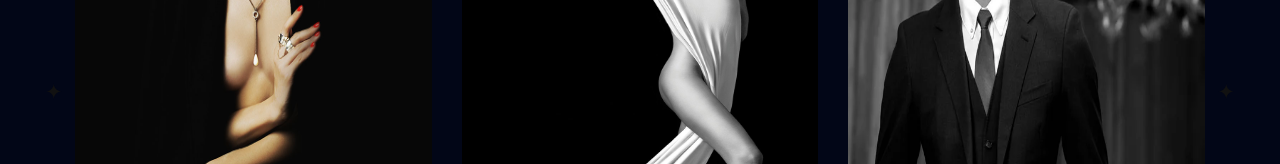
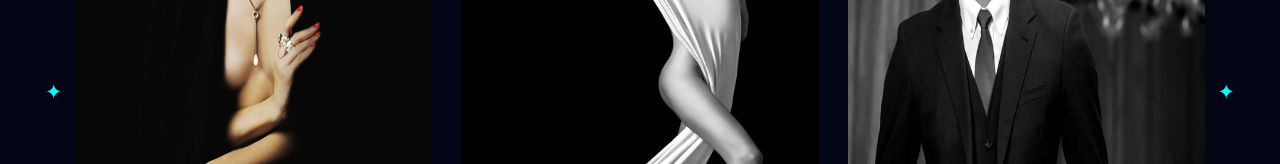
Before and after one commit to Lady-Nancy/Fashionize-Blog, a React (Vite) app: page /collection in a window 1280 px wide. Shown: the part 475-639 px from the top of the page. Built offline with nearby package versions, Linux system fonts and the light colour scheme.

Commit message:
arrow-colour

```diff
--- a/src/Pages/collection.css
+++ b/src/Pages/collection.css
@@ -108,7 +108,7 @@
   background: none;
   border: none;
   font-size: 1.3rem;
-  color: #111111;
+  color: aqua;
   cursor: pointer;
   position: absolute;
   top: 45%;
```
